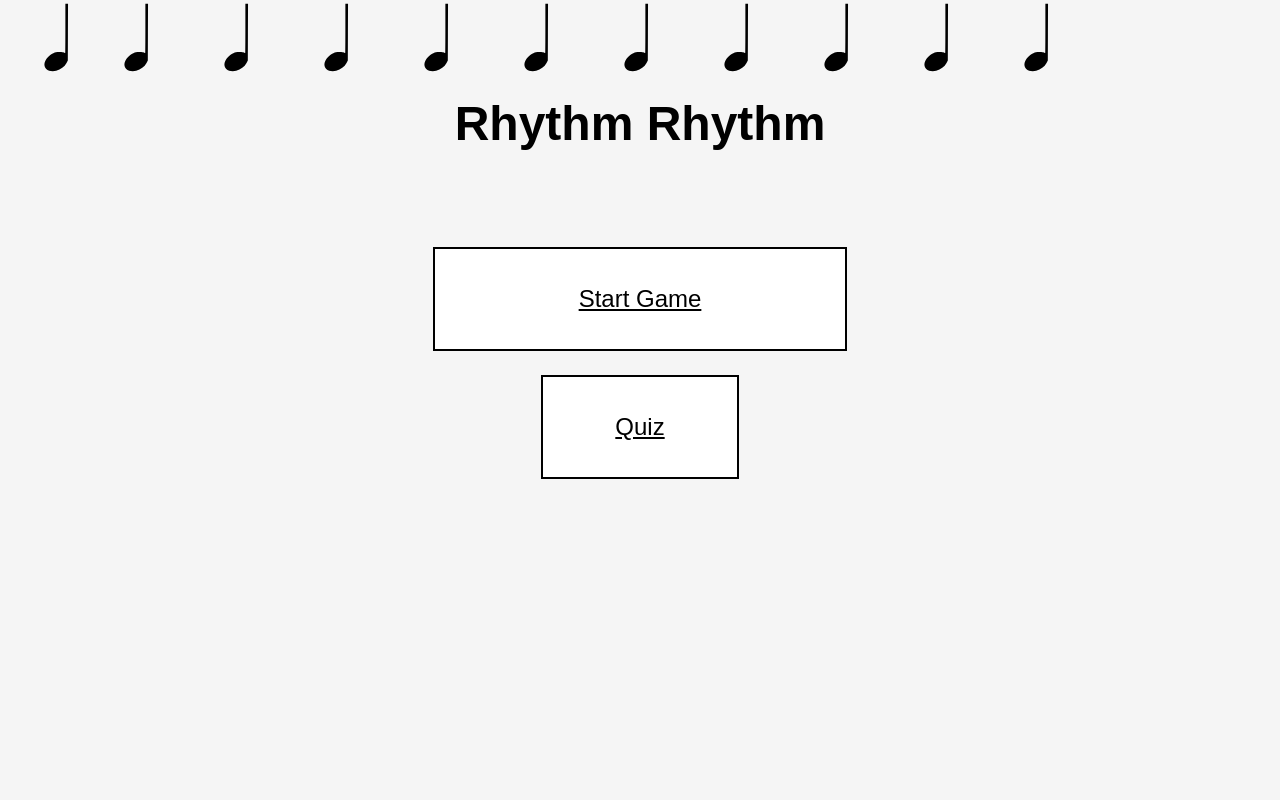
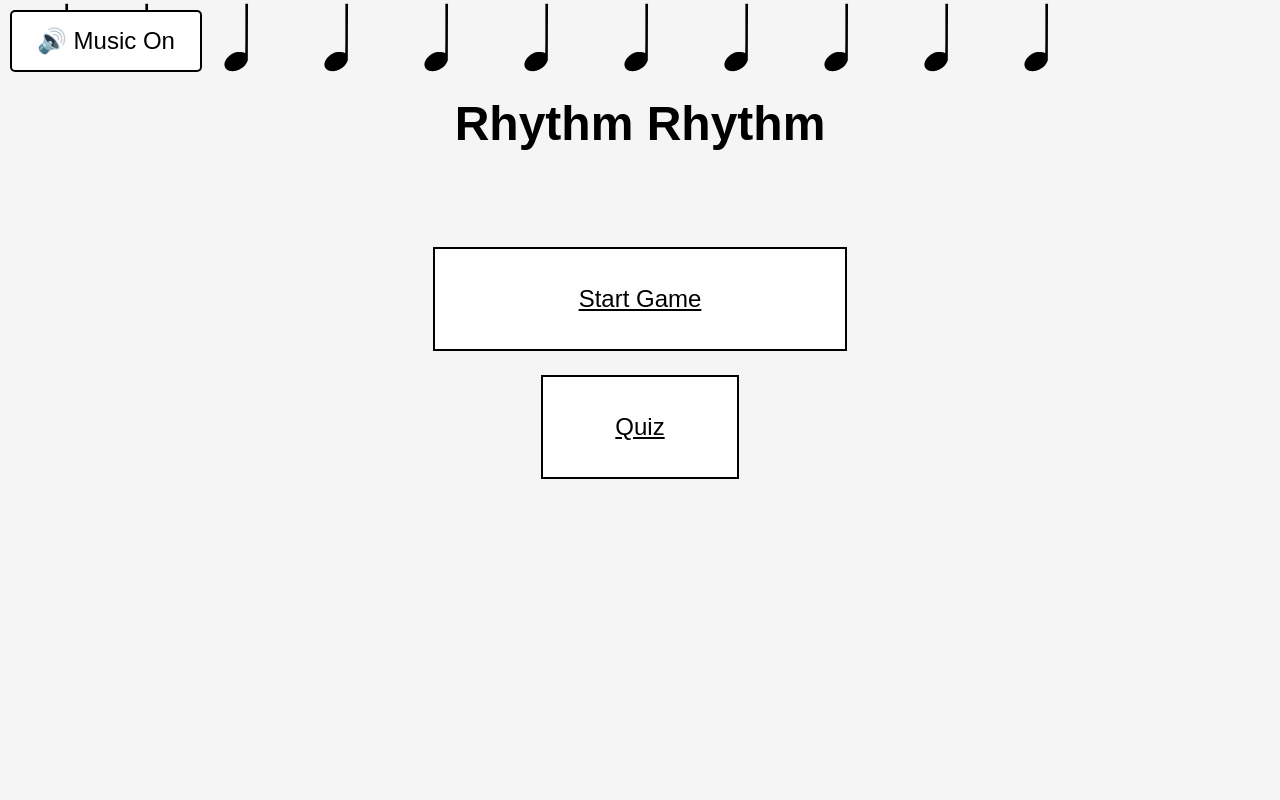
Before and after one commit to diegofdz333/UI-Design, a Flask app: page / in a window 1280 px wide. Run offline with Flask 3, Linux system fonts and the light colour scheme.

Commit message:
Added background music

```diff
--- a/static/js/index.js
+++ b/static/js/index.js
@@ -0,0 +1,19 @@
+window.addEventListener('DOMContentLoaded', () => {
+    const audio = new Audio('/static/audio/background.mp3');
+    audio.loop = true;
+    let isPlaying = false;
+
+    const toggleBtn = document.getElementById('music-toggle');
+
+    toggleBtn.addEventListener('click', () => {
+      if (!isPlaying) {
+        audio.play();
+        toggleBtn.textContent = '🔇 Music Off';
+        isPlaying = true;
+      } else {
+        audio.pause();
+        toggleBtn.textContent = '🔊 Music On';
+        isPlaying = false;
+      }
+    });
+  });
--- a/templates/index.html
+++ b/templates/index.html
@@ -6,6 +6,14 @@
   <link rel="stylesheet" href="{{ url_for('static', filename='css/index.css') }}">
 </head>
 <body>
+  <button id="music-toggle"
+        style="position: absolute; top: 10px; left: 10px; z-index: 10;
+               font-size: 1.5em; padding: 15px 25px; background-color: white;
+               color: black; border: 2px solid black; border-radius: 5px; cursor: pointer;">
+    🔊 Music On
+</button>
+
+
   <svg id="animated-bg" style="position: fixed; top: 0; left: 0; z-index: -1; width: 100%; height: 100%;" xmlns="http://www.w3.org/2000/svg">
     <defs>
       <g id="bubble">
@@ -72,5 +80,6 @@
   <h1 style="font-size: 3em; margin-top: 2em;" id="title">Rhythm Rhythm</h1>
   <a href="{{ url_for('game') }}" class="button" id="start-button">Start Game</a>
   <a href="{{ url_for('quiz') }}" class="button">Quiz</a>
+  <script src="{{ url_for('static', filename='js/index.js') }}"></script>
 </body>
 </html>
```
Also changed, not shown: 1 other file.
